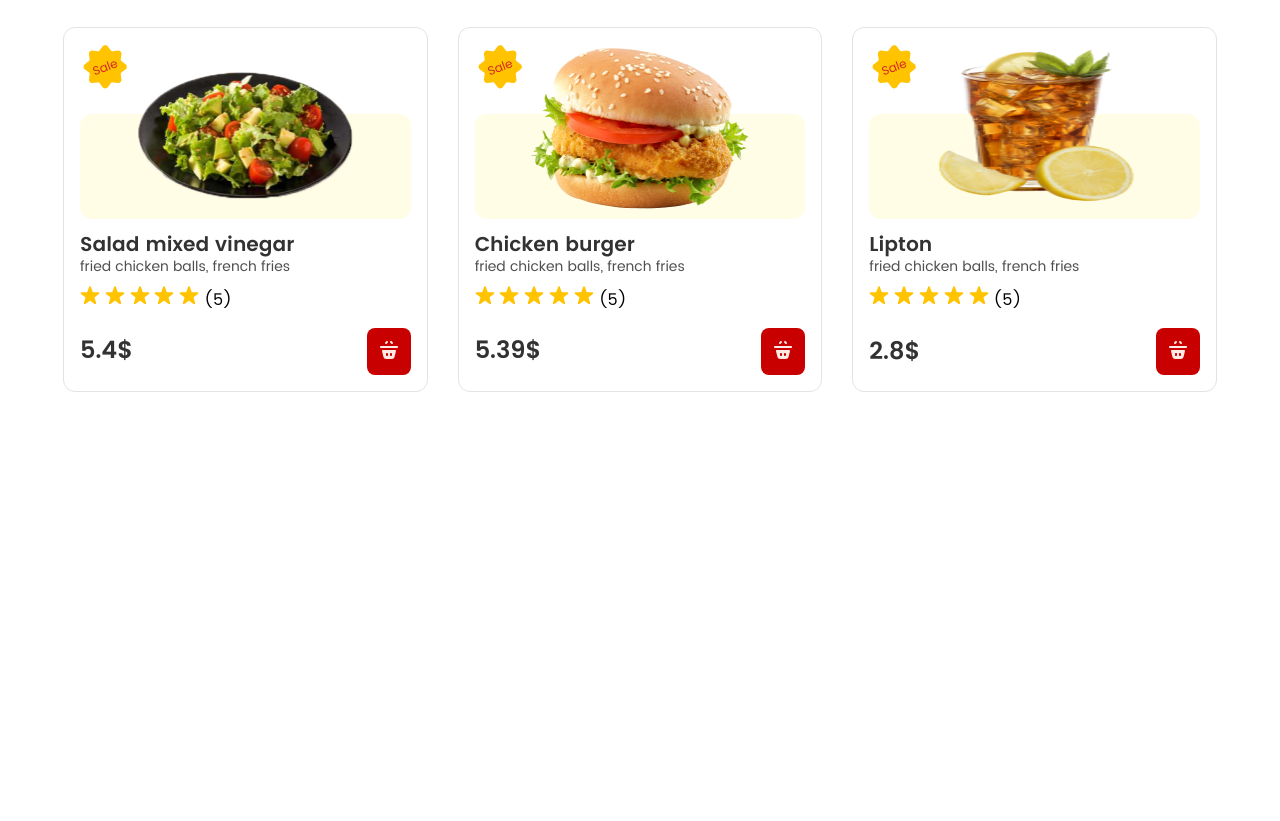
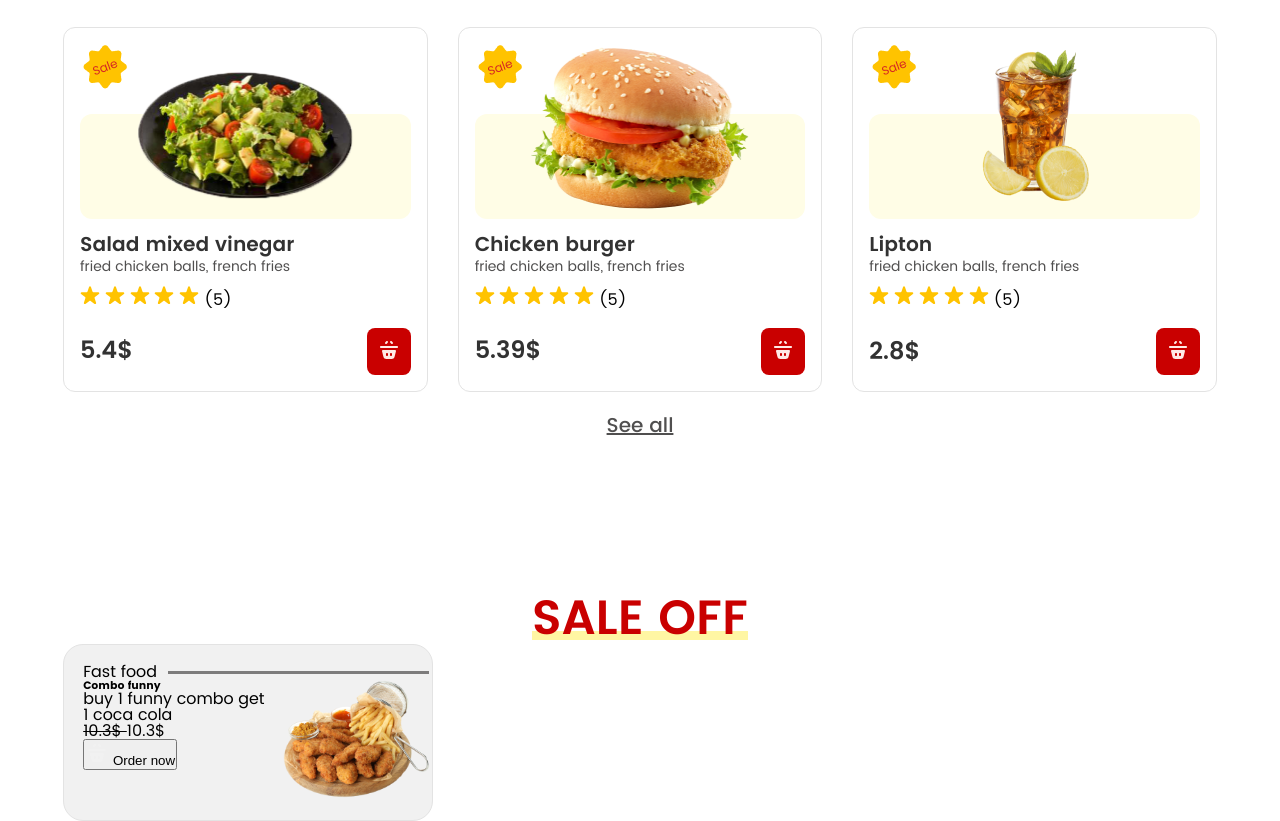
Before and after one commit to QUANTORIS01/restaurant-landing-page, a plain HTML site: page index.html in a window 1280 px wide. Shown: the part 1176-1997 px from the top of the page. Before the commit the page ends 1568 px from the top, so only its background shows below. Drawn offline with Linux system fonts and the light colour scheme; files whose address does not match are found by name.

Commit message:
feat: create discounts section structure

```diff
--- a/css/style.css
+++ b/css/style.css
@@ -317,10 +317,11 @@ img {
     font-weight: 600;
     text-transform: uppercase;
     position: relative;
+    width: max-content;
 }
 
 .line_bottom_row_title {
-    width: 137px;
+    width: 100%;
     height: 9px;
     background-color: var(--color_FFF6A3);
     position: absolute;
@@ -385,6 +386,7 @@ img {
 .img_item_food_grid img {
     max-width: 227px;
     max-height: 170px;
+    object-fit: contain;
 }
 
 .img_item_food_grid div {
@@ -436,6 +438,53 @@ img {
     border: none;
     padding: 10px;
 }
+
+.see_all_food {
+    margin-top: 1.5rem;
+    text-align: center;
+}
+
+.see_all_food a {
+    color: var(--color_504F4F);
+    font-size: 20px;
+    font-weight: 500;
+    text-decoration: underline;
+}
+
+.section_off {
+    margin-top: 10rem;
+}
+
+.section_off .row_title_section_food {
+    display: flex;
+    justify-content: center;
+}
+
+.item_food_off {
+    width: 370px;
+    border: 1px solid var(--color_E3E3E3);
+    background-color: var(--color_F1F1F1);
+    border-radius: 20px;
+    padding: 1.2rem 0 1.2rem 1.2rem;
+}
+
+.title_sm_item_food_off {
+    display: flex;
+    align-items: center;
+    column-gap: 11px;
+}
+
+.title_sm_item_food_off span:last-child {
+    display: inline-block;
+    width: 75%;
+    background-color: var(--color_7D7C7C);
+    height: 3px;
+}
+
+.row_info_food_off {
+    display: flex;
+}
+
 
 @media (max-width:1042px) {
     .action_order {
--- a/index.html
+++ b/index.html
@@ -492,6 +492,62 @@
                         </div>
                     </div>
                 </div>
+                <div class="see_all_food">
+                    <a href="#">
+                        See all
+                    </a>
+                </div>
+            </div>
+        </div>
+        <div class="section_off">
+            <div class="container_site">
+                <div class="row_title_section_food">
+                    <h4>
+                        Sale off
+                        <div class="line_bottom_row_title"></div>
+                    </h4>
+                </div>
+                <div class="grid_foods_off">
+                    <div class="item_food_off">
+                        <div class="title_sm_item_food_off">
+                            <span>
+                                Fast food
+                            </span>
+                            <span></span>
+                        </div>
+                        <div class="row_info_food_off">
+                            <div class="left_item_food_off">
+                                <h6>
+                                    Combo funny
+                                </h6>
+                                <p>
+                                    buy 1 funny combo get 1 coca cola
+                                </p>
+                                <div class="price_off">
+                                    <del>
+                                        10.3$
+                                    </del>
+                                    <span>
+                                        10.3$
+                                    </span>
+                                </div>
+                                <button>
+                                    <svg xmlns="http://www.w3.org/2000/svg" width="24" height="24" viewBox="0 0 24 24" fill="none">
+                                        <path fill-rule="evenodd" clip-rule="evenodd" d="M5.9963 12C5.344 12 4.86633 12.6144 5.02717 13.2466L6.42488 18.7398C6.76319 20.0693 7.96032 21 9.33225 21H14.6652C16.0383 21 17.2362 20.0678 17.5734 18.7367L18.9644 13.2456C19.1245 12.6137 18.6469 12 17.9951 12H5.9963ZM9 16C9 15.4477 9.44771 15 10 15C10.5523 15 11 15.4477 11 16V17C11 17.5523 10.5523 18 10 18C9.44771 18 9 17.5523 9 17V16ZM13 16C13 15.4477 13.4477 15 14 15C14.5523 15 15 15.4477 15 16V17C15 17.5523 14.5523 18 14 18C13.4477 18 13 17.5523 13 17V16Z" fill="#F1F1F1"/>
+                                        <path d="M3 9C3 8.44772 3.44772 8 4 8H20C20.5523 8 21 8.44772 21 9C21 9.55228 20.5523 10 20 10H4C3.44772 10 3 9.55228 3 9Z" fill="#F1F1F1"/>
+                                        <path fill-rule="evenodd" clip-rule="evenodd" d="M10.7071 4.70711C11.0976 4.31658 11.0976 3.68342 10.7071 3.29289C10.3166 2.90237 9.68342 2.90237 9.29289 3.29289L8.29289 4.29289C7.90237 4.68342 7.90237 5.31658 8.29289 5.70711C8.68342 6.09763 9.31658 6.09763 9.70711 5.70711L10.7071 4.70711ZM13.2929 4.70711C12.9024 4.31658 12.9024 3.68342 13.2929 3.29289C13.6834 2.90237 14.3166 2.90237 14.7071 3.29289L15.7071 4.29289C16.0976 4.68342 16.0976 5.31658 15.7071 5.70711C15.3166 6.09763 14.6834 6.09763 14.2929 5.70711L13.2929 4.70711Z" fill="#F1F1F1"/>
+                                    </svg>
+                                    <span>
+                                        Order now
+                                    </span>
+                                </button>
+                            </div>
+                            <div class="right_item_food_off">
+                                <img src="img/13 (1).png" alt="#">
+                            </div>
+                        </div>
+                    </div>
+                </div>
             </div>
         </div>
     </main>
```
